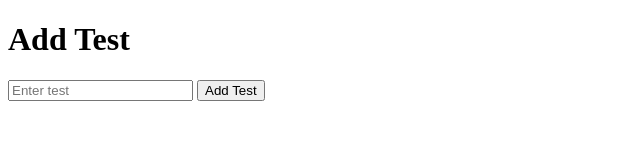
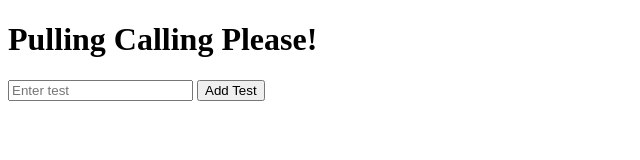
Before and after one commit to Delcastin/GitInitTest1, a plain HTML site: page index.html in a window 1280 px wide. Shown: the whole page, without its empty margins (0-640 px from the left). Drawn offline with Linux system fonts and the light colour scheme.

Commit message:
타이틀이 변경되고 제목이 변경되었씁니다.

```diff
--- a/index.html
+++ b/index.html
@@ -4,10 +4,10 @@
     <meta charset="UTF-8">
     <meta http-equiv="X-UA-Compatible" content="IE=edge">
     <meta name="viewport" content="width=device-width, initial-scale=1.0">
-    <title>Add Test!!!</title>
+    <title>나는 다른 사람이야</title>
 </head>
 <body>
-    <h1>Add Test</h1>
+    <h1>Pulling Calling Please!</h1>
     <form action="/add" method="POST">
         <input type="text" name="test" placeholder="Enter test">
         <button type="submit">Add Test</button>
```
